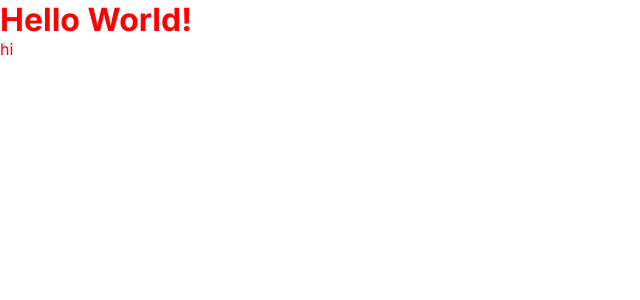
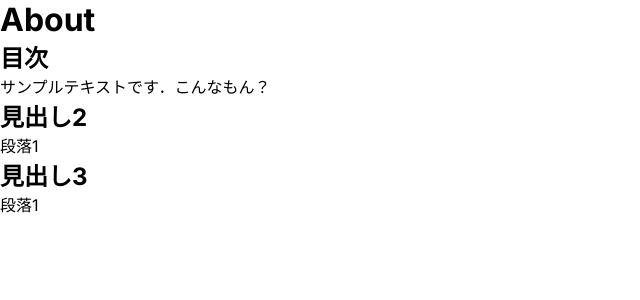
Before and after one commit to TNP-Coop-Homepage/tnp-homepage, a Next.js app: page /about in a window 1280 px wide. Shown: the top 300 px of the page, without its empty margins (0-640 px from the left). Built offline with nearby package versions, Linux system fonts and the light colour scheme.

Commit message:
Create base of about tsx
Aboutページの構成の基礎のtsxを作成

```diff
--- a/src/app/about/page.module.css
+++ b/src/app/about/page.module.css
@@ -1,3 +1,19 @@
-.body{
-    color: red;
+.AboutTitle{
+    color: #000;
 }
+
+.IndexHeader{
+    color: #000;
+}
+
+.IndexText{
+    color: #000;
+}
+
+.BodyHeader{
+    color: #000;
+}
+
+.BodyText{
+    color: #000;
+}
--- a/src/app/about/page.tsx
+++ b/src/app/about/page.tsx
@@ -1,7 +1,23 @@
 import styles from "./page.module.css"
 export default async function About() {
     return <div>
-        <h1 className={styles.body}>Hello World!</h1>
-        <p className={styles.body}>hi</p>
+        <title>About</title>
+            <h1 className={styles.AboutTitle}>About</h1>
+            <div className={styles.IndexText}>
+                <h2 className={styles.IndexHeader}>目次</h2>
+                <p>
+                    サンプルテキストです．こんなもん？
+                </p>
+            </div>
+            <div className={styles.BodyText}>
+                <h2 className={styles.BodyHeader}>見出し2</h2>
+                <p>
+                    段落1
+                </p>
+                <h2 className={styles.BodyHeader}>見出し3</h2>
+                <p>
+                    段落1
+                </p>
+            </div>
     </div>
 }
```
Also changed, not shown: 1 other file (tests, documents, lock files or other folders).
